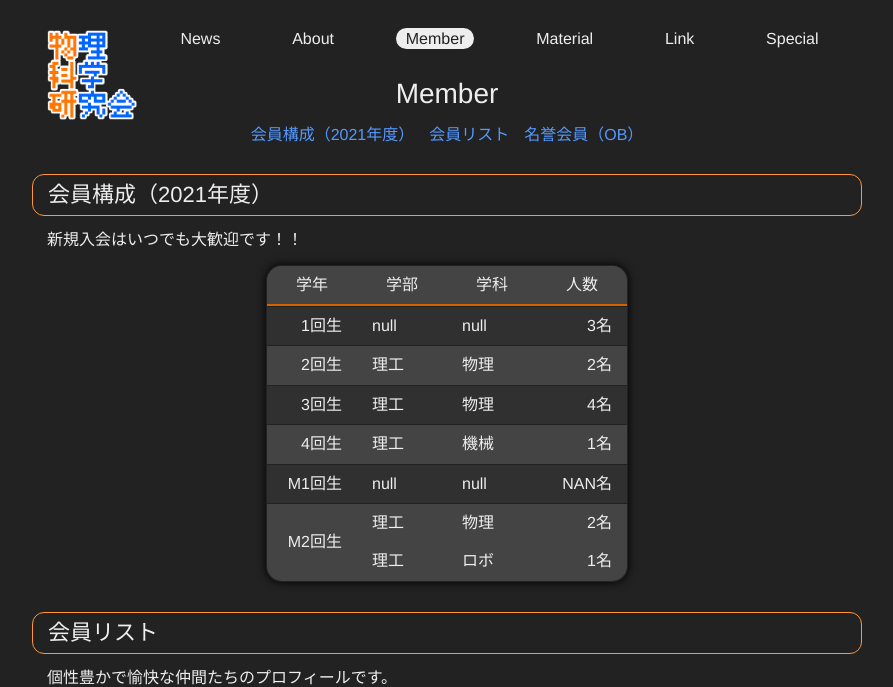
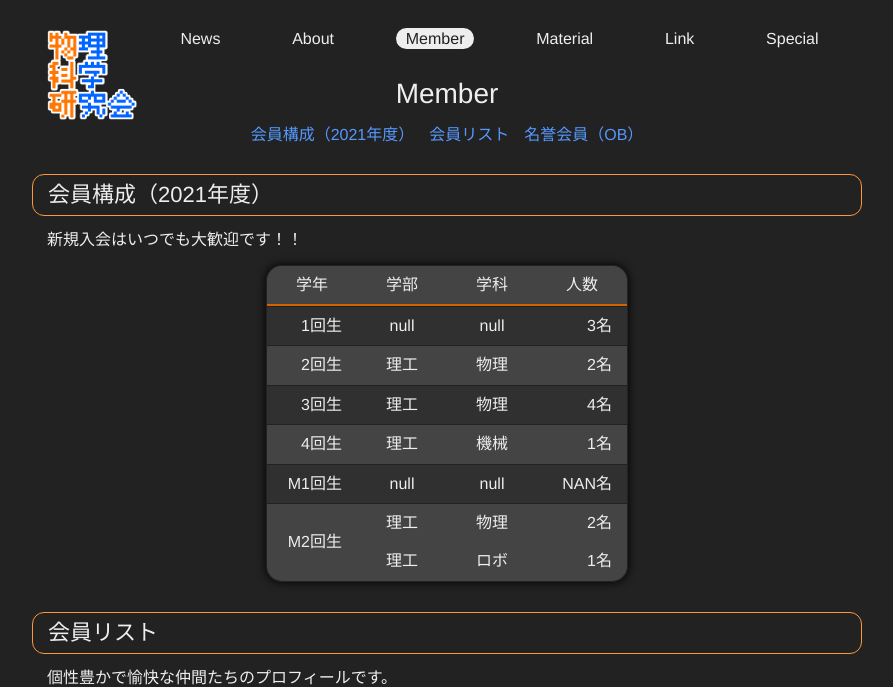
Before and after one commit to vuccaken/vuccaken.github.io, a Jekyll site: the page built from _pages/member.md, in a window 1280 px wide. Shown: the top 687 px of the page, without its empty margins (193-1086 px from the left). Built offline with Jekyll 4.4.1, drawn with Linux system fonts in a browser that asks for light colours; nearby versions of some CDN libraries; grey boxes are pictures that could not be loaded.

Commit message:
Update _member.scss

```diff
--- a/_sass/pages/_member.scss
+++ b/_sass/pages/_member.scss
@@ -7,6 +7,11 @@ table.member-hierarchy {
   tr.grade > td:first-child,
   td:last-child {
     text-align: right;
+  }
+
+  tr.grade > td:is(:nth-child(2), :nth-child(3)),
+  tr:not(.grade) > td:is(:nth-child(1), :nth-child(2)) {
+    text-align: center;
   }
 }
 
```
